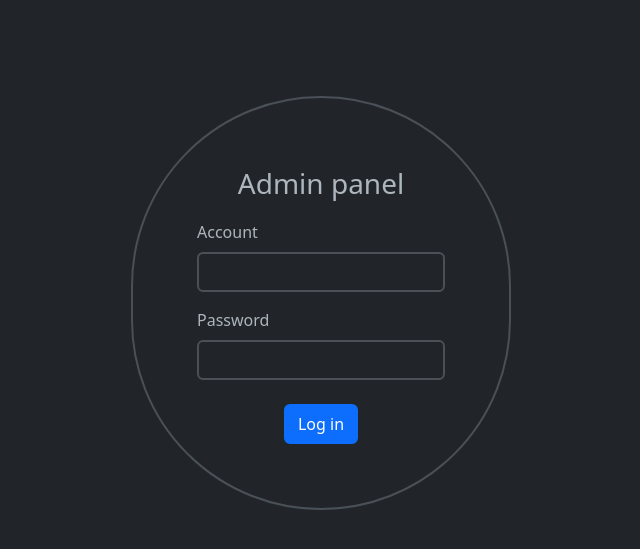
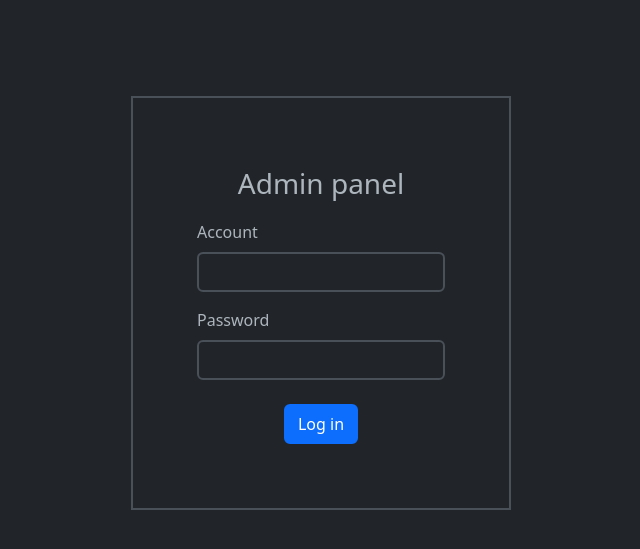
Before and after one commit to Ulu-pro/alimafia, a PHP site: page /admin/login.php in a window 1280 px wide. Shown: the top 549 px of the page, without its empty margins (319-959 px from the left). Run offline with PHP 8.4, Linux system fonts and the light colour scheme.

Commit message:
Square form in lieu of Rounded pill

```diff
--- a/admin/login.php
+++ b/admin/login.php
@@ -2,7 +2,7 @@
 <html lang="en">
 <head>
   <meta charset="UTF-8">
-  <meta name="viewport" content="width=device-width, initial-scale=1.0">
+  <meta name="viewport" content="width=992">
   <meta http-equiv="X-UA-Compatible" content="ie=edge">
   <title>Log in - Ali Mafia</title>
   <link rel="stylesheet" href="/static/bootstrap.min.css">
@@ -11,7 +11,7 @@
 <div class="container pt-5">
   <div class="row mt-5">
     <div class="col-4"></div>
-    <div class="col-4 p-5 border border-2 rounded-pill">
+    <div class="col-4 p-5 border border-2">
       <form action="/admin" method="post" class="p-3">
         <p class="fs-3 text-center">Admin panel</p>
         <div class="mb-3">
```
